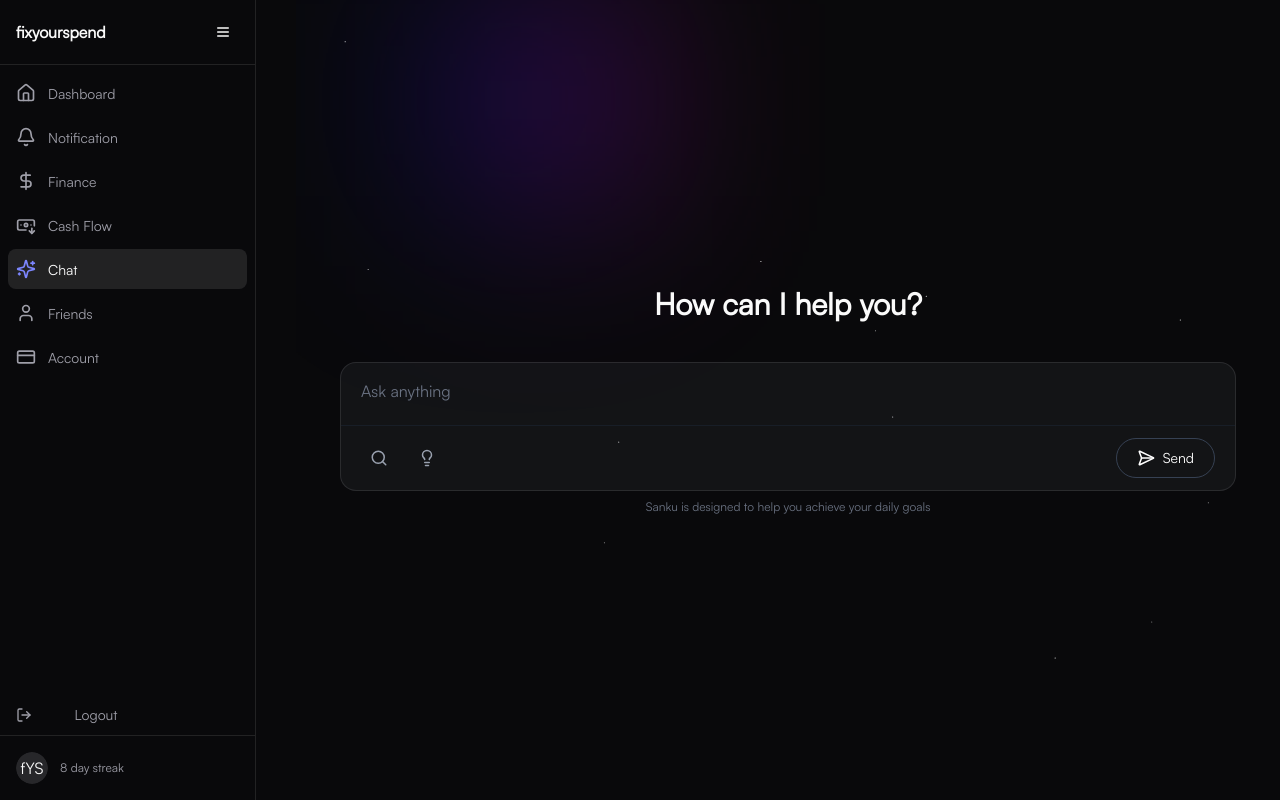
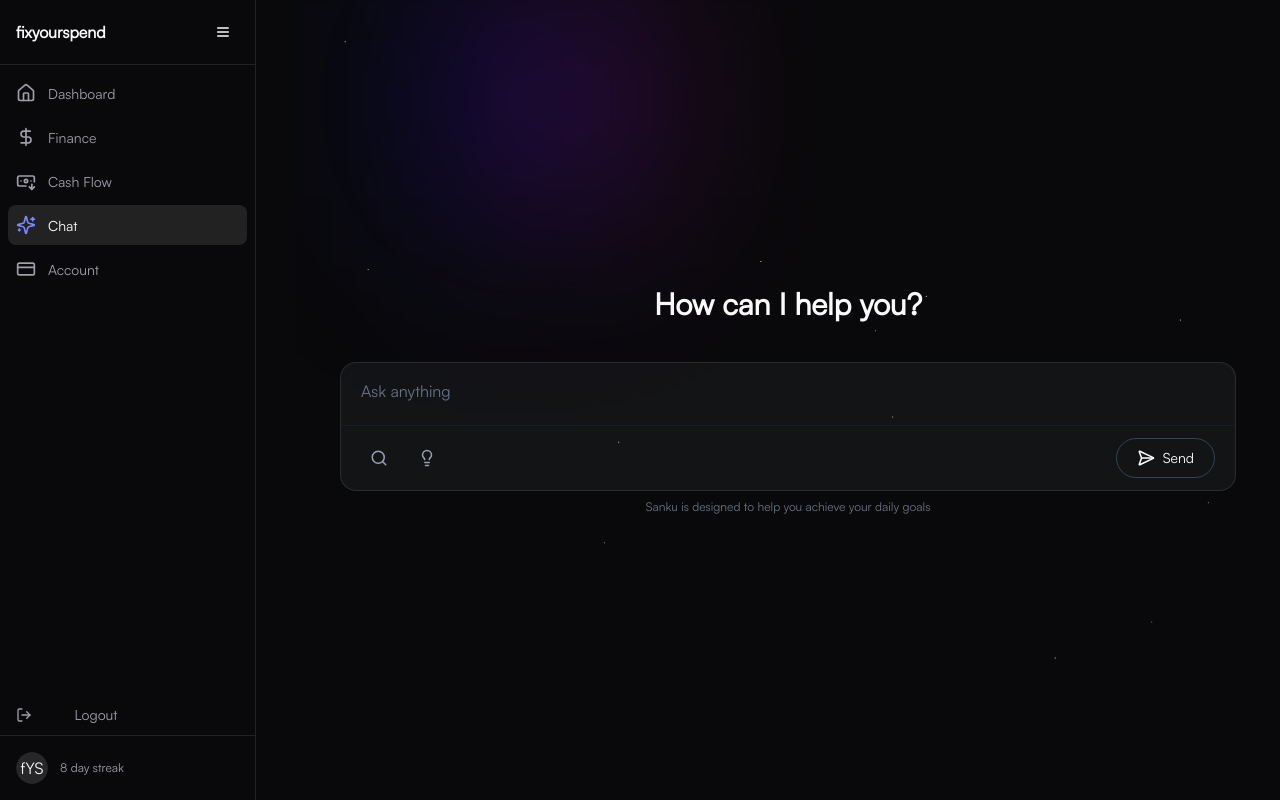
Before and after one commit to sankalpaacharya/Still, a Next.js app: page /chat in a window 1280 px wide. Built offline with nearby package versions, Linux system fonts and the light colour scheme; no server answers.

Commit message:
chore: remove sidebar items

```diff
--- a/components/sidebar.tsx
+++ b/components/sidebar.tsx
@@ -11,7 +11,6 @@ import {
   Sparkles,
   LogOut,
   CreditCard,
-  Bell,
   BanknoteArrowDown,
   X,
 } from "lucide-react";
@@ -34,7 +33,7 @@ const navItems: NavItem[] = [
     label: "Dashboard",
     href: "/dashboard",
   },
-  { icon: Bell, label: "Notification", href: "/notification" },
+  // { icon: Bell, label: "Notification", href: "/notification" },
   {
     icon: DollarSign,
     label: "Finance",
@@ -50,11 +49,7 @@ const navItems: NavItem[] = [
     label: "Chat",
     href: "/chat",
   },
-  {
-    icon: User,
-    label: "Friends",
-    href: "/friends",
-  },
+
   { icon: CreditCard, label: "Account", href: "/account" },
 ];
 
```
